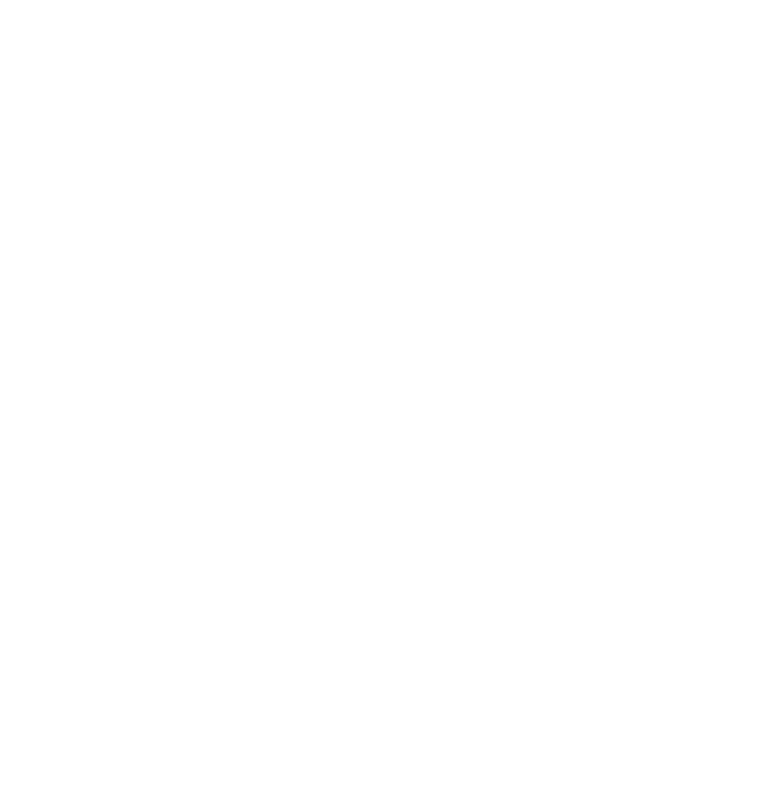
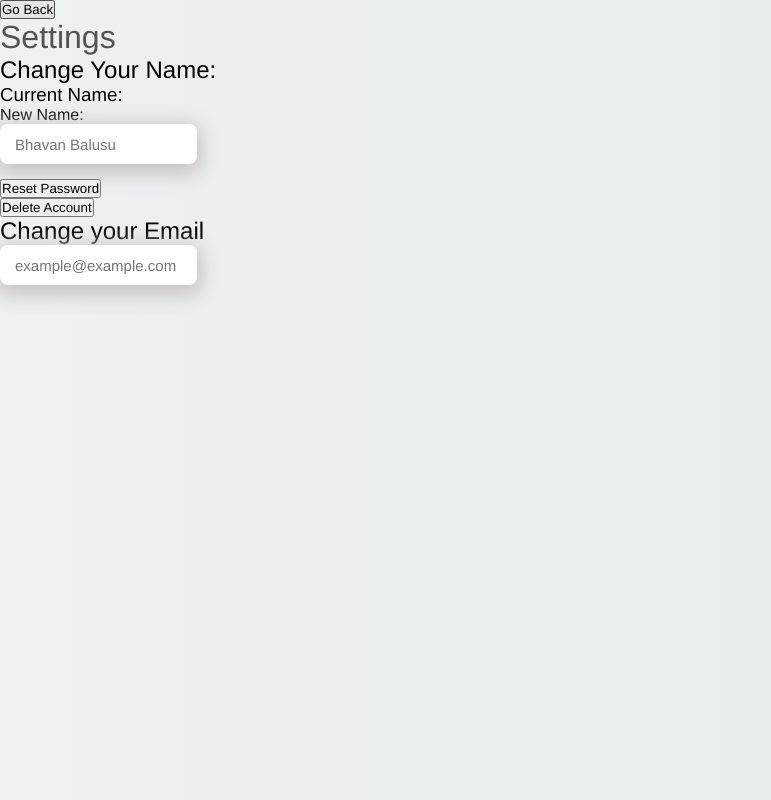
Before and after one commit to BhavanBalusu/Calendize-Webpage, a React (Create React App) app: page /settings in a window 1280 px wide. Before the commit this address had no page. Shown: the whole page, without its empty margins (0-771 px from the left). Built offline with nearby package versions, Linux system fonts and the light colour scheme; no server answers.

Commit message:
added settinge page, needs to be styled

```diff
--- a/src/App.js
+++ b/src/App.js
@@ -6,10 +6,9 @@
 import Reset from "./Components/Reset";
 import Events from "./Pages/Events";
 import Weather from "./Pages/Weather";
+import Settings from "./Pages/Settings";
 import { React, Fragment } from "react";
 import Home from "./Pages/Home";
-
-
 
 export default function App() {
 	return (
@@ -28,6 +27,7 @@
 						path="/events"
 						element={<Events title="Manage Events" />}
 					/>
+					<Route path="/settings" element={<Settings />}></Route>
 					{/* <Route path="/news" element={<News />} />
 					<Route path="/weather" element={<Weather />} />;
 					<Route path="/calendar" element={<Calendar />} /> */}
--- a/src/Components/Reset.jsx
+++ b/src/Components/Reset.jsx
@@ -1,7 +1,7 @@
 import React, { useEffect, useState } from "react";
 import { useAuthState } from "react-firebase-hooks/auth";
 import { Link, useNavigate } from "react-router-dom";
-import { auth, forgotPassword } from "../firebase";
+import { auth, forgotPassword, logout } from "../firebase";
 import "../Styles/Reset.css";
 
 function Reset() {
@@ -14,7 +14,8 @@
             return;
         }
         if (currUser) {
-            nav("/");
+            // nav("/");
+            logout();
         }
     }, [currUser, loading]);
     return (
--- a/src/Pages/Settings.jsx
+++ b/src/Pages/Settings.jsx
@@ -0,0 +1,111 @@
+import logo from "../calendize-home.png"
+import '../Styles/Home.css'
+import { useNavigate } from 'react-router-dom';
+import { useAuthState } from "react-firebase-hooks/auth";
+import { auth, db, logout } from "../firebase";
+import { collection, query, onSnapshot, where, getDocs, orderBy, deleteDoc, doc, updateDoc } from "firebase/firestore";
+import React, { useState, useEffect, useRef } from 'react';
+import { deleteUser, updateEmail } from "firebase/auth";
+
+
+export default function Settings() {
+
+    const [currUser] = useAuthState(auth)
+    const [user, setUser] = useState('')
+    const [userDoc, setUserDoc] = useState()
+    const [name, setName] = useState('');
+
+    const nameInput = useRef()
+    const emailInput = useRef();
+
+    const currentUser = auth.currentUser;
+
+    const nav = useNavigate();
+
+    const changeName = async () => {
+        const docRef = doc(db, "users", user)
+        try {
+            await updateDoc(docRef, { name: nameInput.current.value + "" })
+            setName(nameInput.current.value + "");
+        } catch (e) {
+            alert("Error: Could not change name")
+            console.log(e)
+
+        }
+        nameInput.current.value = ''
+    }
+
+    const deleteAccount = async () => {
+        if (window.confirm("Are you sure you want to delete your account?")) {
+            try {
+                await deleteUser(currentUser)
+
+            } catch (e) {
+                alert("Error: Could not delete account")
+                console.log(e)
+            }
+            nav("/")
+        }
+    }
+
+    const changeEmail = async () => {
+        if (window.confirm("Are you sure you want to change your email?")) {
+            try {
+                await updateEmail(currentUser, emailInput.current.value);
+            } catch (e) {
+                alert("Error: Could not update email")
+                console.log(e)
+
+            }
+        }
+    }
+
+    useEffect(() => {
+
+        const usr = async () => {
+            if (currUser) {
+                const q = query(
+                    collection(db, 'users'),
+                    where('uid', '==', currUser?.uid)
+                );
+                const userDoc = await getDocs(q);
+                // return userDoc.docs[0].id;
+                setUserDoc(userDoc.docs[0])
+                setUser(userDoc.docs[0].id)
+                setName(userDoc.docs[0].data().name)
+            }
+        }
+
+        usr()
+    }, [currUser])
+
+
+    return (
+        // delete account
+        // change name
+        // change password
+
+        <>
+
+            <button className="back-button" onClick={() => nav("/dash")}>Go Back</button>
+            <h1>Settings</h1>
+            <h2>Change Your Name:</h2>
+            <h3>Current Name: <span>{userDoc === undefined ? "" : name}</span></h3>
+            <label htmlFor="new-name-input">New Name: </label>
+            <form action="" onSubmit={(e) => { e.preventDefault(); changeName() }}>
+                <input type="text" name="new-name-input" className="new-name-input" placeholder="Bhavan Balusu" ref={nameInput} />
+            </form>
+            <div>
+                <button className="reset-button" onClick={() => { nav("/reset") }}>Reset Password</button>
+            </div>
+
+            <button className="delete-acc" onClick={() => { deleteAccount(); }}>Delete Account</button>
+
+            <h2>Change your Email</h2>
+            <form action="" onSubmit={(e) => { e.preventDefault(); changeEmail() }}>
+                <input type="email" name="new-email-input" className="new-email-input" ref={emailInput} placeholder="example@example.com" />
+            </form>
+
+        </>
+    )
+}
```
